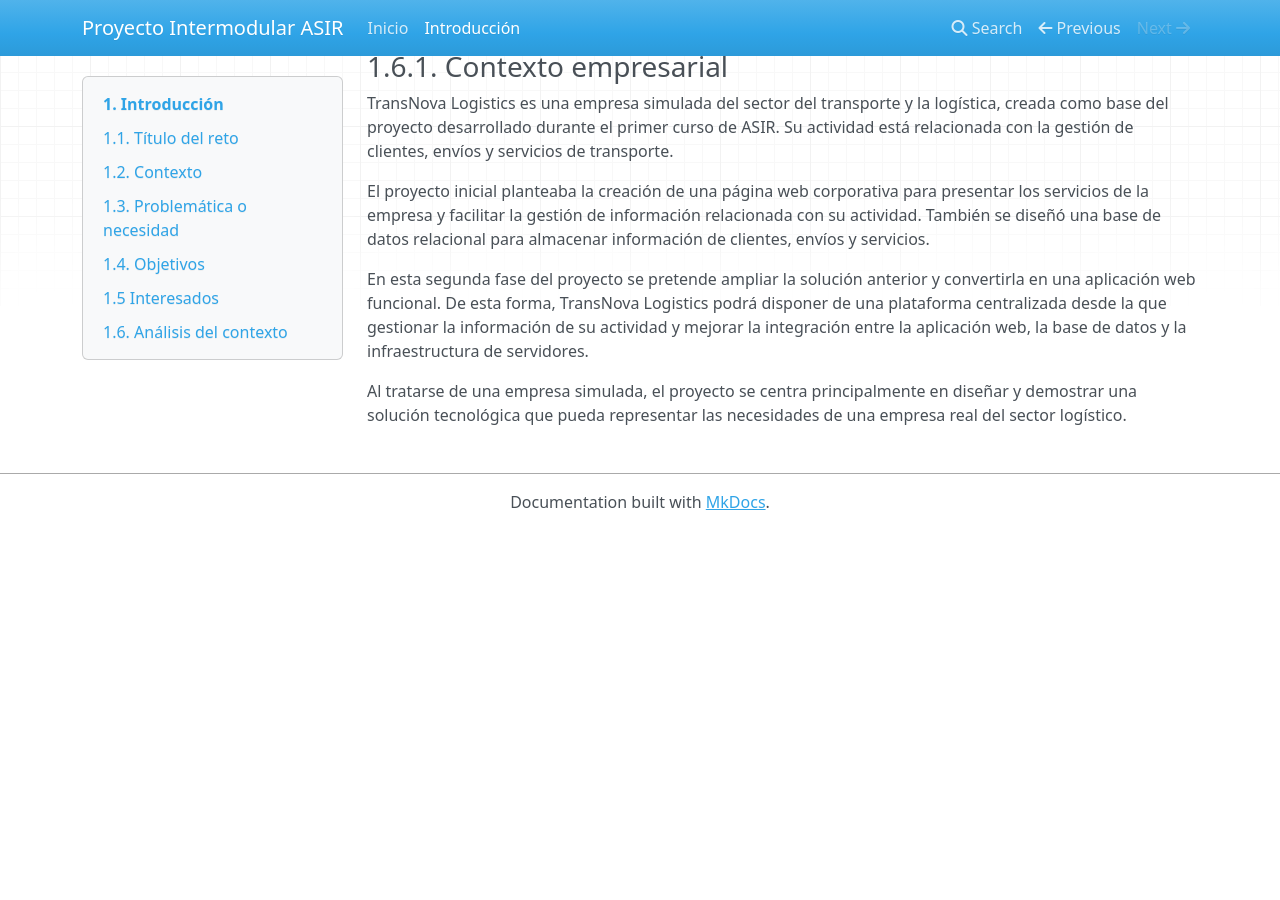
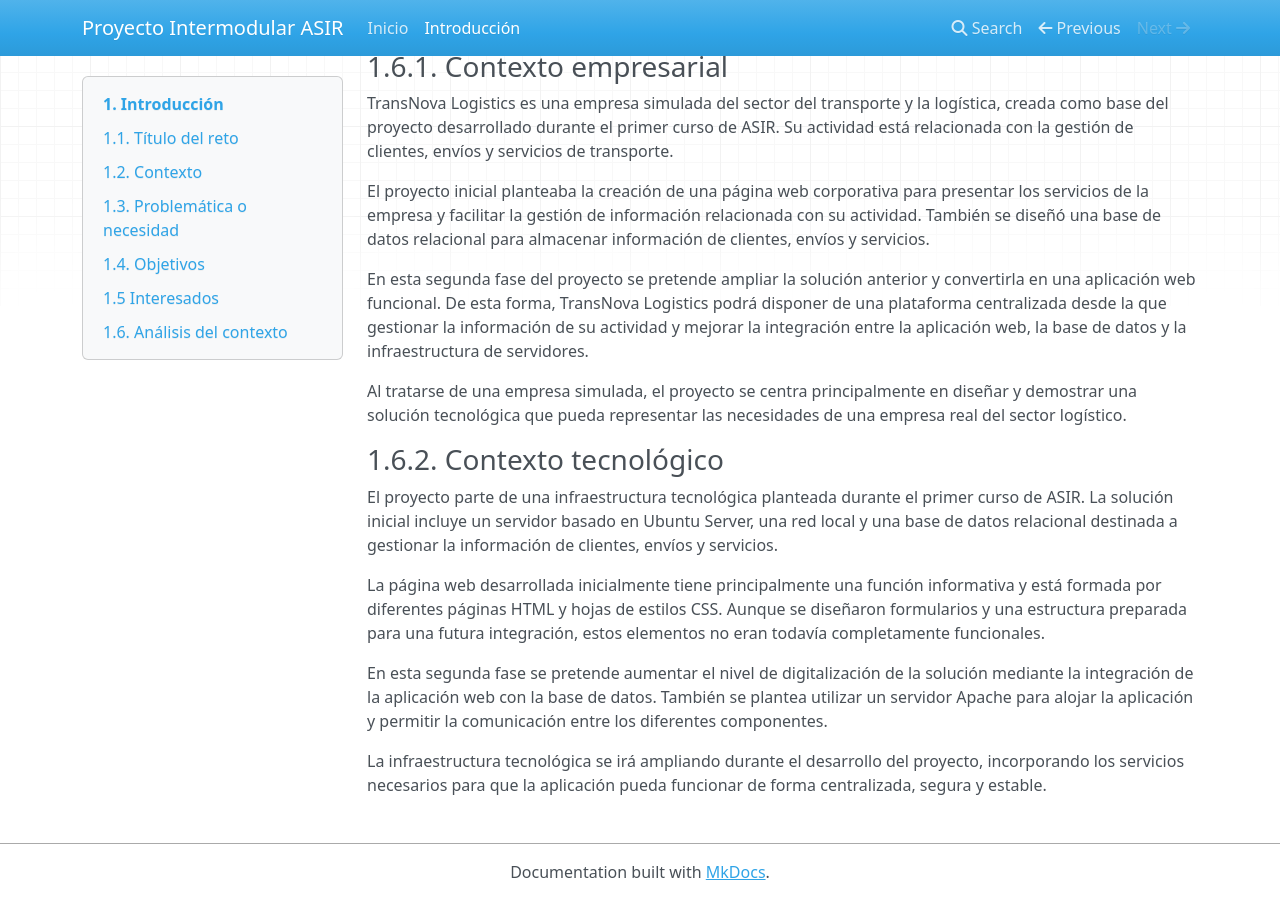
Before and after one commit to joelsanchezgalera-ship-it/Proyecto-Intermodular-ASIR, an MkDocs documentation site: the page built from docs/01_introduccion.md, in a window 1280 px wide and 900 px high, scrolled down 1653 px. Built offline with MkDocs 1.6.1, drawn with Linux system fonts in a browser that asks for light colours; nearby versions of some CDN libraries; before the commit the page ends 2183 px from its top, so only the background shows below that.

Commit message:
Añadido contexto tecnológico del proyecto

```diff
--- a/docs/01_introduccion.md
+++ b/docs/01_introduccion.md
@@ -53,3 +53,13 @@ El proyecto inicial planteaba la creación de una página web corporativa para p
 En esta segunda fase del proyecto se pretende ampliar la solución anterior y convertirla en una aplicación web funcional. De esta forma, TransNova Logistics podrá disponer de una plataforma centralizada desde la que gestionar la información de su actividad y mejorar la integración entre la aplicación web, la base de datos y la infraestructura de servidores.
 
 Al tratarse de una empresa simulada, el proyecto se centra principalmente en diseñar y demostrar una solución tecnológica que pueda representar las necesidades de una empresa real del sector logístico.
+
+### 1.6.2. Contexto tecnológico
+
+El proyecto parte de una infraestructura tecnológica planteada durante el primer curso de ASIR. La solución inicial incluye un servidor basado en Ubuntu Server, una red local y una base de datos relacional destinada a gestionar la información de clientes, envíos y servicios.
+
+La página web desarrollada inicialmente tiene principalmente una función informativa y está formada por diferentes páginas HTML y hojas de estilos CSS. Aunque se diseñaron formularios y una estructura preparada para una futura integración, estos elementos no eran todavía completamente funcionales.
+
+En esta segunda fase se pretende aumentar el nivel de digitalización de la solución mediante la integración de la aplicación web con la base de datos. También se plantea utilizar un servidor Apache para alojar la aplicación y permitir la comunicación entre los diferentes componentes.
+
+La infraestructura tecnológica se irá ampliando durante el desarrollo del proyecto, incorporando los servicios necesarios para que la aplicación pueda funcionar de forma centralizada, segura y estable.
```
